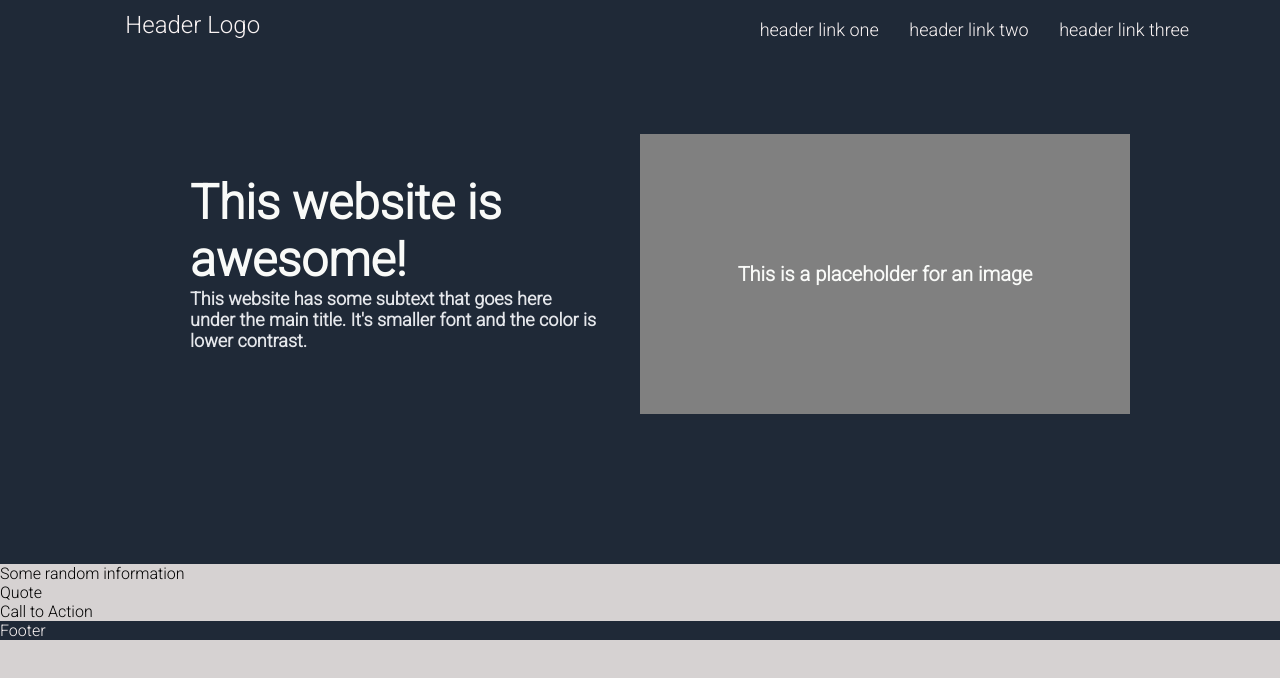
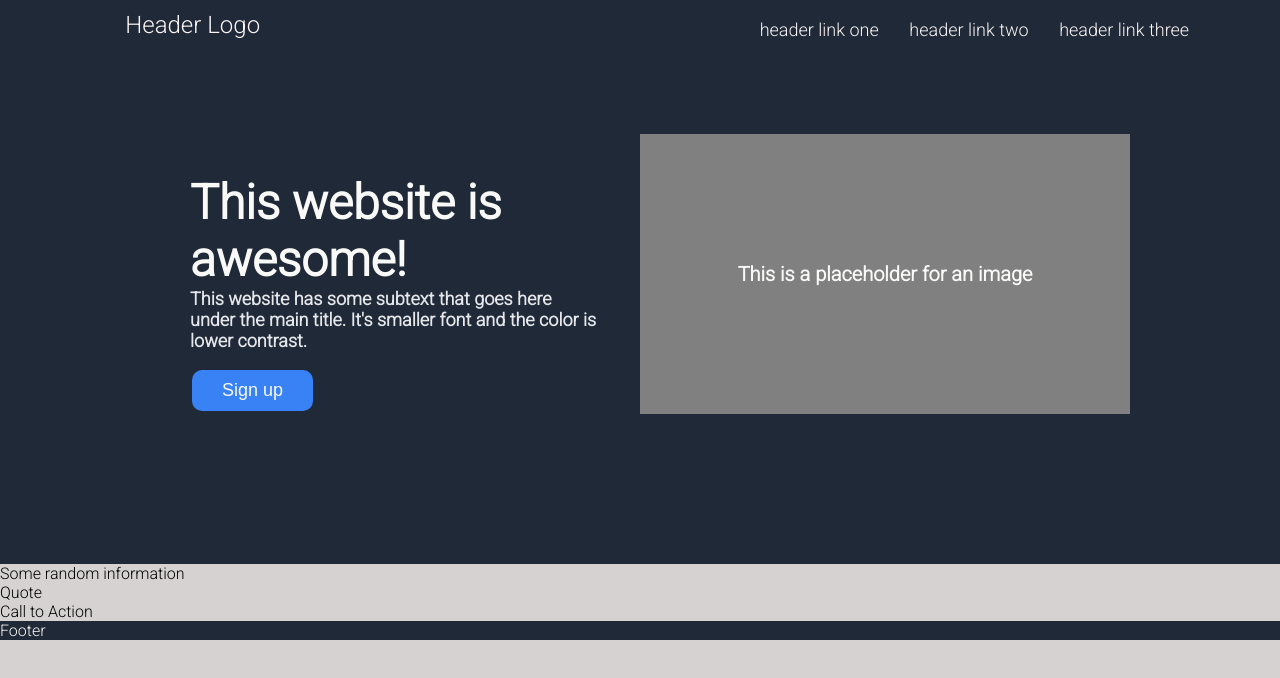
Before and after one commit to jessielista/odin-landing-page, a plain HTML site: page index.html in a window 1280 px wide. Drawn offline with Linux system fonts and the light colour scheme.

Commit message:
added signup button

```diff
--- a/index.html
+++ b/index.html
@@ -27,6 +27,7 @@
             This website has some subtext that goes here under the main title.
             It's smaller font and the color is lower contrast.
           </div>
+          <button class="button">Sign up</button>
         </div>
         <div class="right-item">This is a placeholder for an image</div>
       </div>
--- a/style.css
+++ b/style.css
@@ -35,6 +35,17 @@ nav > ul {
   justify-content: space-around;
   list-style-type: none;
   font-size: 18px;
+}
+
+button {
+  font-size: 18px;
+  background-color: #3882f6;
+  padding: 10px 30px;
+  display: inline-block;
+  margin: 4px 2px;
+  color: #f9faf8;
+  border: none;
+  border-radius: 10px;
 }
 
 .header,
```
